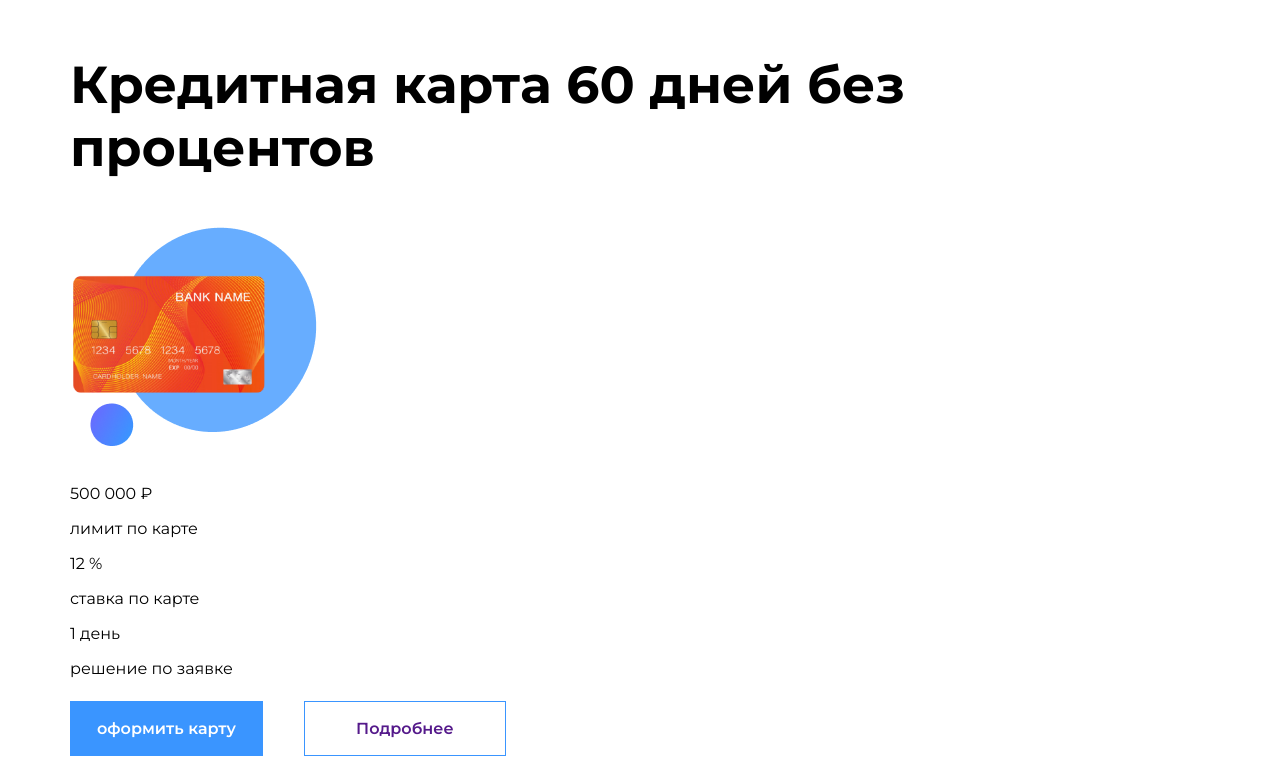
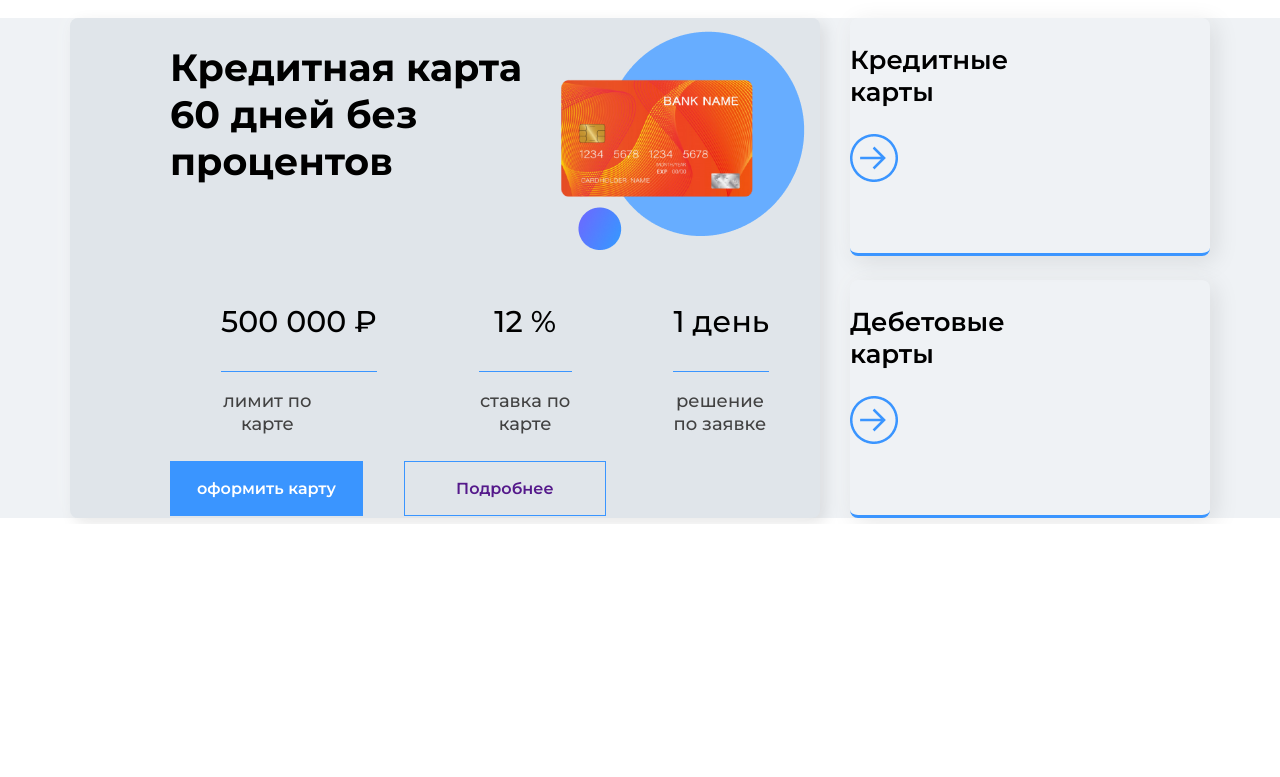
Before and after one commit to derschmerz/html-css, a plain HTML site: page lesson 3 рубльбанк/index.html in a window 1280 px wide. Shown: the part 1414-2191 px from the top of the page. After the commit the page ends 1938 px from the top, so only its background shows below. Drawn offline with Linux system fonts and the light colour scheme.

Commit message:
2banner v2

```diff
--- a/lesson 3 рубльбанк/index.html
+++ b/lesson 3 рубльбанк/index.html
@@ -117,6 +117,8 @@
        </div>
        <div class="cards">
            <div class="container">
+               <div class="banner2">
+                    <div class="banner2-left">
                         <div class="credit-card-top">
                             <div class="card-info">
                                 <h1>Кредитная карта 60 дней без процентов</h1>
@@ -127,26 +129,26 @@
                         </div>
                         <div class="credit-card-middle">
                             <div class="credit-card-limit lmt">
-                        <div class="credit-card-limit-sum">
+                                <div class="credit-card-limit-sum sum">
                                     <p>500 000 ₽</p>
                                 </div>
-                        <div class="credit-card-limit-info">
+                                <div class="credit-card-limit-info inf">
                                     <p>лимит по карте</p>
                                 </div>
                             </div>
                             <div class="credit-card-procent lmt">
-                        <div class="credit-card-procent-sum">
+                                <div class="credit-card-procent-sum sum">
                                     <p>12 %</p>
                                 </div>
-                        <div class="credit-card-procent-info">
+                                <div class="credit-card-procent-info inf">
                                     <p>ставка по карте</p>
                                 </div>
                             </div>
                             <div class="credit-card-days lmt">
-                        <div class="credit-card-days-sum">
+                                <div class="credit-card-days-sum sum">
                                     <p>1 день</p>
                                 </div>
-                        <div class="credit-card-days-info">
+                                <div class="credit-card-days-info inf">
                                     <p>решение по заявке</p>
                                 </div>
                             </div>
@@ -155,18 +157,19 @@
                             <a href="" class="btn btn-pimary">оформить карту</a>
                             <a href="" class="btn btn-secondary">Подробнее</a>
                         </div>
+                    </div>
                         <div class="sidebar">
-                    <div class="credit">
-                        <div class="credit-info">
-                            <p>Кредитные карты</p>
+                            <div class="credit ci">
+                                <div class="credit-info ">
+                                    <p>Кредитные <br> карты</p>
                                 </div>
                                 <div class="credit-card-pic bluearrow">
                                     <img src="pics/arrow-blue-right.png" alt="">
                                 </div>
                             </div>
-                    <div class="debet">
-                        <div class="debet-card-info">
-                            <p>Дебетовые карты</p>
+                            <div class="debet ci">
+                                <div class="debet-card-info ">
+                                    <p>Дебетовые <br> карты</p>
                                 </div>
                                 <div class="debet-card-pic bluearrow">
                                     <img src="pics/arrow-blue-right.png" alt="">
@@ -175,5 +178,6 @@
                       </div>
                 </div>
             </div>
+        </div>
     </body>
 </html>
--- a/lesson 3 рубльбанк/style.css
+++ b/lesson 3 рубльбанк/style.css
@@ -110,25 +110,95 @@ h1 a {
   margin: 30px 15px;
   width: calc(50% - 30px);
   box-sizing: border-box;
+  background-color: #EFF2F5;
 }
 .offers p {
   font-weight: 400;
   font-size: 18px;
   line-height: 23px;
   color: #424242;
+  margin-left: 30px;
 }
 .offers h3 {
   font-weight: 600;
   font-size: 26px;
   line-height: 34px;
+  margin-left: 30px
 }
 .offer-info h2 {
   font-weight: 600;
   font-size: 40px;
   line-height: 49px;
+
 }
 .offer-info p {
   font-weight: 400;
   font-size: 20px;
   line-height: 24px;
 }
+/* Стили 2го баннера */
+
+.cards {
+  background-color: #EFF2F5;
+}
+.banner2-left {
+  background-color: #E0E5EA;
+  width: 750px;
+  height: 500px;
+  padding-left: 100px;
+  background: #E0E5EA;
+box-shadow: -5px -5px 25px rgba(255, 255, 255, 0.25), 5px 5px 15px rgba(0, 0, 0, 0.1);
+border-radius: 8px;
+}
+.credit-card-top {
+  display: flex;
+  justify-content: space-between;
+
+}
+.banner2 {
+  display: flex;
+  justify-content: space-between;
+}
+.credit-card-middle {
+  display: flex;
+  justify-content: space-around;
+  text-align: center;
+
+}
+.sidebar {
+  display: flex;
+  flex: 2;
+  flex-direction: column;
+  justify-content: space-between;
+  align-items: center;
+  font-weight: 600;
+  font-size: 26px;
+
+}
+.ci {
+  width: 360px;
+  height: 235px;
+  border-bottom: 3px solid #3A95FF;
+  box-shadow: -5px -5px 25px rgba(255, 255, 255, 0.25), 5px 5px 25px rgba(0, 0, 0, 0.1);
+  border-radius: 8px;
+  margin-left: 30px;
+}
+.card-info h1 {
+  font-size: 38px;
+}
+.sum {
+  border-bottom: 1px solid #3A95FF;
+  font-size: 30px;
+  line-height: 39px;
+  font-weight: 500;
+}
+.inf {
+  font-size: 18px;
+  line-height: 23px;
+  font-weight: 500;
+  color: #424242;
+  width: 93px;
+  }
+  .bluearrow {
+    /* положить ее в угол */
+  }
```
Lines whose indentation alone changed are shown as unchanged.
